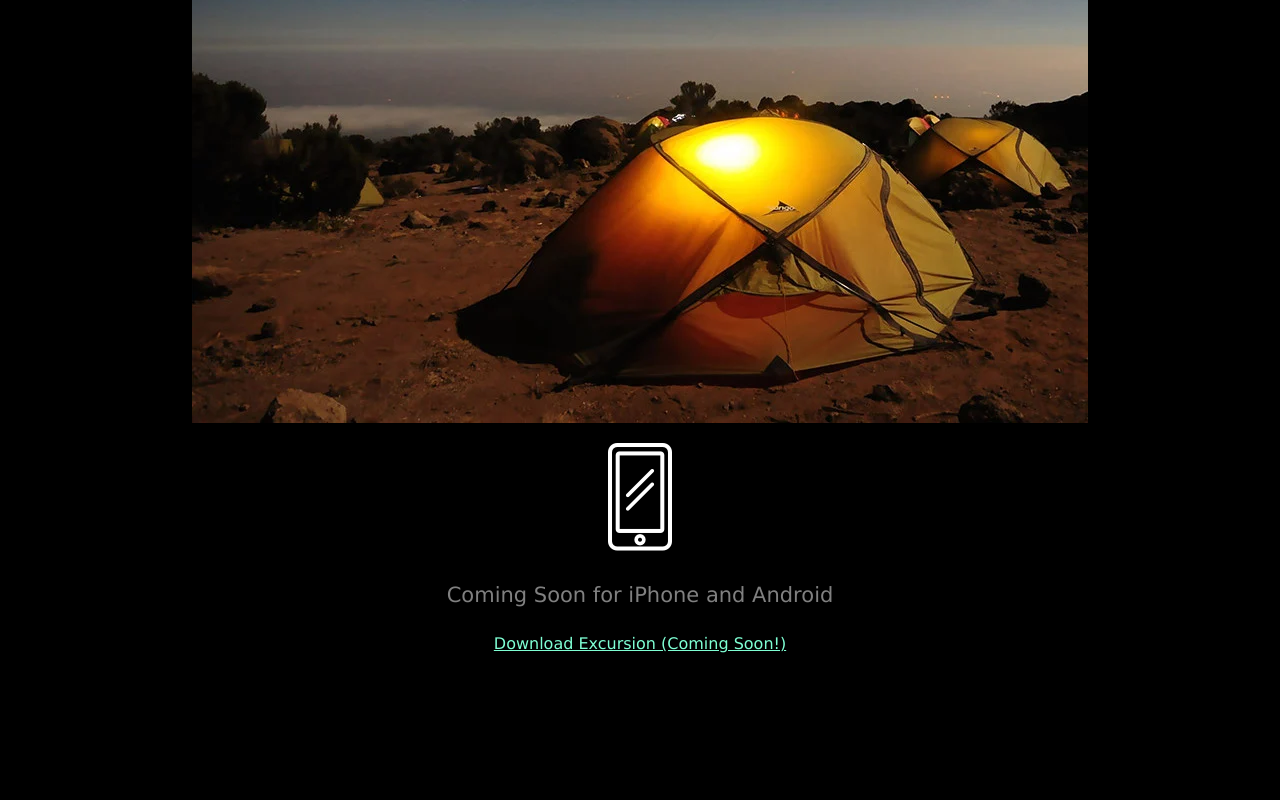
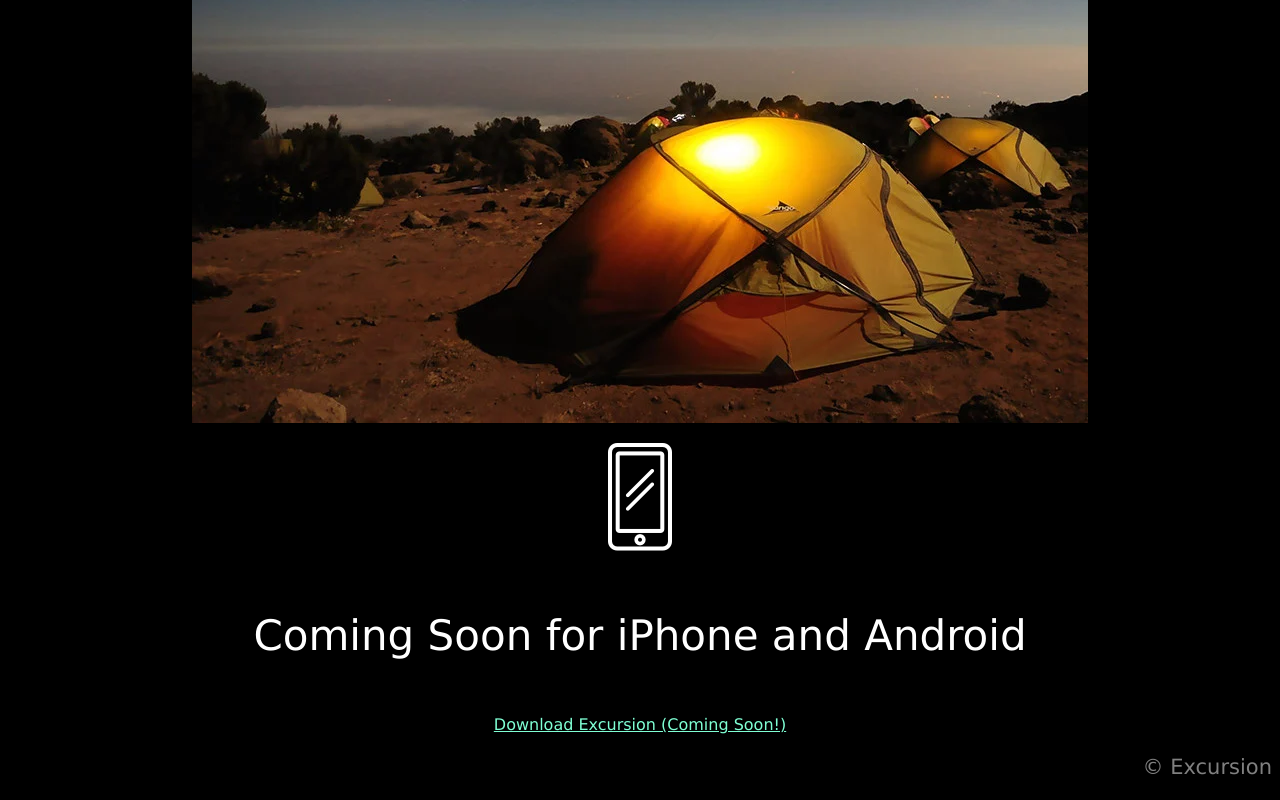
Before and after one commit to bellaaajoy/excursion, a plain HTML site: page index.html in a window 1280 px wide. Shown: the part 589-1389 px from the top of the page. Before the commit the page ends 1258 px from the top, so only its background shows below. Drawn offline with Linux system fonts and the light colour scheme.

Commit message:
added footer

```diff
--- a/index.html
+++ b/index.html
@@ -18,7 +18,8 @@
     <h4 class="header--subheader">Excursion remembers places you like, and recommends new points of interest around you.</h4>
     <p><img src="resources/images/camp.jpg"></p>
     <p><img src="resources/images/phone.png"></p>
-    <h4 class="header--subheader">Coming Soon for iPhone and Android</h4>
+    <h4 class="header--secondary">Coming Soon for iPhone and Android</h4>
     <p><a class="link--cta" href="#">Download Excursion (Coming Soon!)</a></p>
+    <p class="footer--copyright">© Excursion</p>
 </body>
 </html>
--- a/resources/css/style.css
+++ b/resources/css/style.css
@@ -30,3 +30,11 @@ body {
     font-size: 16px;
     color: aquamarine;
 }
+
+/* FOOTER */
+
+.footer--copyright {
+    font-size: 21px;
+    color: gray;
+    text-align: right;
+}
```
